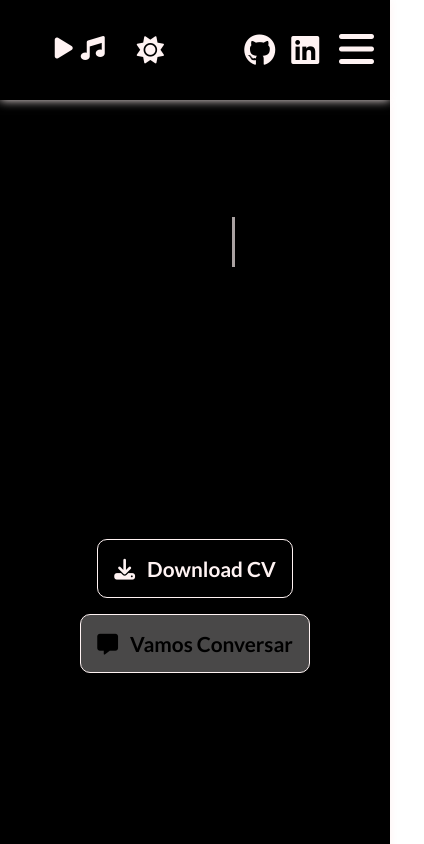
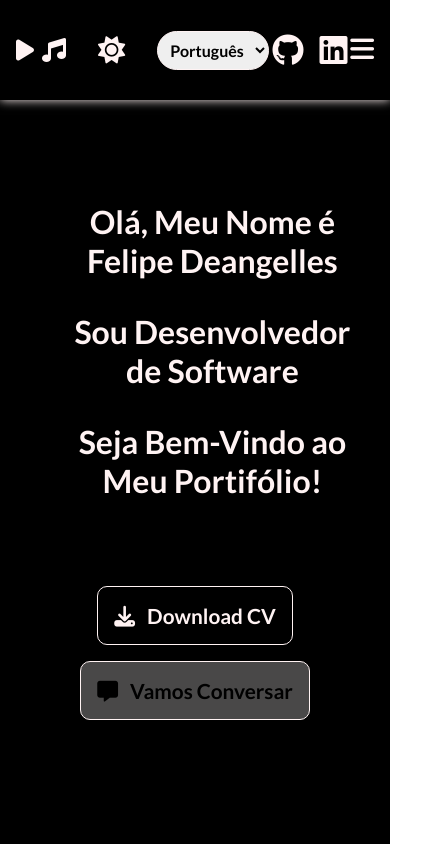
Before and after one commit to DeangellesES/portifolio, a plain HTML site: page index.html in a window 390 px wide. Shown: the top 844 px of the page, 424 px wide, since content can reach past the window. Drawn offline with nearby package versions, Linux system fonts and the light colour scheme.

Commit message:
portifolio

```diff
--- a/assets/css/styles.scss
+++ b/assets/css/styles.scss
@@ -198,18 +198,15 @@ header {
             }
         }
 
-        h1 {
-            margin: -5rem auto 0;
-            width: 60%;
-            text-align: center;
-        }
-
         // animação escrevendo em loop
         #text {
             color: var(--cor-texto);
             font-size: 4rem;
             height: 20px;
             text-shadow: 1px 1px 5px var(--cor-texto);
+            margin: -5rem auto 0;
+            width: 60%;
+            text-align: center;
         }
 
         #text::after {
@@ -227,6 +224,10 @@ header {
             from {
                 opacity: 1;
             }
+        }
+
+        .apresentacao-titulo_responsivo {
+            display: none;
         }
 
         .apresentacao-sociais {
@@ -691,15 +692,45 @@ footer {
 // INICIO RESPONSIVIDADE
 /* Celulares */
 @media (max-width: 480px) {
+
+    .cabecalho-topo-sociais {
+            margin-right: 1rem !important;
+        }
+
+    header .esconder-bars {
+        cursor: pointer;
+        display: block;
+        font-size: 1.7rem !important;
+        margin-top: 2.2rem !important;
+    }
+
+    #cabecalho-lang-switcher {
+        display: block;
+    }
+
     .apresentacao {
 
         .apresentacao-topo {
-            width: 100px;
+            // width: 100px;
 
             #text {
+                display: none;
                 margin: 1.5rem 0 0 2.1rem !important;
-                width: 390px !important;
-                font-size: 3rem;
+                width: 350px !important;
+                font-size: 2rem !important;
+            }
+
+            .apresentacao-titulo_responsivo {
+                display: block !important;
+
+                .apresentacao-titulo_responsivo__titulo {
+                    display: block !important;
+                    width: 300px !important;
+                    color: var(--cor-texto);
+                    margin: 2rem 0 0 3rem !important;
+                    text-align: center;
+                    font-size: 2rem !important;
+                }
             }
         }
 
@@ -816,6 +847,7 @@ footer {
         display: flex !important;
         justify-content: start !important;
         color: #fff !important;
+        align-items: center !important;
         gap: 2rem;
 
         i {
@@ -860,7 +892,32 @@ footer {
         select {
             display: none;
         }
+
+        #cabecalho-lang-switcher {
+            display: block;
+            border: 1px solid var(--cor-texto);
+            border-radius: 20px;
+            cursor: pointer;
+            font-size: 1rem;
+            font-weight: 600;
+            outline: none;
+            padding: .5rem;
+            width: fit-content;
+
+            &:hover {
+                box-shadow: 0 0 20px 0 var(--cor-texto);
+            }
+
+            option {
+                background-color: #000;
+                color: #fff;
+                font-size: 1rem;
+                padding: 1rem;
+            }
+        }
     }
+
+
 
     .cabecalho-topo-sociais {
         display: flex !important;
@@ -890,10 +947,28 @@ footer {
     .apresentacao-topo {
 
         #text {
-            margin: 0 auto !important;
-            margin-left: 1rem !important;
-            width: 500px !important;
+            display: none;
+            // margin: 0 auto !important;
+            // margin-left: 4rem !important;
+            // width: 450px !important;
+            // font-size: 2.7rem !important;
+            // justify-content: center;
         }
+
+        .apresentacao-titulo_responsivo {
+            display: block !important;
+
+            .apresentacao-titulo_responsivo__titulo {
+                display: block !important;
+                width: 350px !important;
+                color: var(--cor-texto);
+                margin: 2rem 0 0 7rem !important;
+                text-align: center;
+                font-size: 2.3rem;
+            }
+        }
+
+
 
         .apresentacao-topo_players {
             display: none;
@@ -905,7 +980,7 @@ footer {
     }
 
     .apresentacao-curriculo {
-        margin-top: 13rem !important;
+        margin-top: 1rem !important;
     }
 
     // FIM SECAO APRESENTACAO
@@ -938,6 +1013,7 @@ footer {
             }
         }
     }
+
     // FIM SECAO SOBRE
 
     // INICIO HABILIDADES
@@ -957,6 +1033,7 @@ footer {
             display: none;
         }
     }
+
     // FIM HABILIDADES
 
     // INICIO SECAO CONTATO
@@ -965,6 +1042,7 @@ footer {
         flex-direction: column;
         flex-wrap: wrap;
     }
+
     // FIM SECAO CONTATO
 
     footer {
--- a/assets/js/script.js
+++ b/assets/js/script.js
@@ -22,6 +22,15 @@ const toggleIcon = document.getElementById('toggleIcon');
 toggleBtn.addEventListener('click', () => {
     toggleIcon.classList.toggle('fa-sun');
     toggleIcon.classList.toggle('fa-moon');
+});
+
+// troca icone de sol pra lua e vice versa
+const toggleBtnResponsivo = document.getElementById('cabecalho-toggleBtn');
+const toggleIconResponsivo = document.getElementById('cabecalho-toggleIcon');
+
+toggleBtnResponsivo.addEventListener('click', () => {
+    toggleIconResponsivo.classList.toggle('fa-sun');
+    toggleIconResponsivo.classList.toggle('fa-moon');
 });
 
 function menuClick() {
@@ -87,6 +96,9 @@ const translations = {
         item2: "Habilidades",
         item3: "Projetos",
         item4: "Contato",
+        apresentacaoNome: "Olá, Meu Nome é Felipe Deangelles",
+        apresentacaoSou: "Sou Desenvolvedor de Software",
+        apresentacaoSeja: "Seja Bem-Vindo ao Meu Portifólio!",
         vamosConversar: "Vamos conversar",
         aboutMe: "Sobre Mim",
         apresentacaoPessoal: "Apresentação Pessoal",
@@ -123,6 +135,9 @@ const translations = {
         item2: "Skills",
         item3: "Projects",
         item4: "Contact",
+        apresentacaoNome: "Hello, My Name is Felipe Deangelles",
+        apresentacaoSou: "I am a Software Developer",
+        apresentacaoSeja: "Welcome to My Portfolio!",
         vamosConversar: "Let's talk",
         aboutMe: "About Me",
         apresentacaoPessoal: "Personal Presentation",
@@ -159,6 +174,9 @@ const translations = {
         item2: "Habilidades",
         item3: "Proyectos",
         item4: "Contacto",
+        apresentacaoNome: "Hola, mi Nombre es Felipe Deangelles",
+        apresentacaoSou: "Soy Desarrollador de Software",
+        apresentacaoSeja: "¡Bienvenidos a mi Portafolio!",
         vamosConversar: "hablemos",
         aboutMe: "Acerca de mí",
         apresentacaoPessoal: "Presentación Personal",
@@ -189,6 +207,19 @@ const langSwitcher = document.getElementById("lang-switcher");
 
 langSwitcher.addEventListener("change", () => {
     const selectedLang = langSwitcher.value;
+    const elements = document.querySelectorAll("[data-i18n]");
+
+    elements.forEach((element) => {
+        const key = element.getAttribute("data-i18n");
+        element.textContent = translations[selectedLang][key];
+    });
+});
+
+// TRADUZIR TELA RESPONSIVA
+const langSwitcherResponsivo = document.getElementById("cabecalho-lang-switcher");
+
+langSwitcherResponsivo.addEventListener("change", () => {
+    const selectedLang = langSwitcherResponsivo.value;
     const elements = document.querySelectorAll("[data-i18n]");
 
     elements.forEach((element) => {
--- a/index.html
+++ b/index.html
@@ -25,8 +25,8 @@
                 <audio id="cabecalho-musica" src="musica.mp4"></audio>
             </div>
 
-            <div class="cabecalho-altera-cor" id="toggleBtn">
-                <i class="fa-solid fa-sun" id="toggleIcon" onclick="trocarTema()"></i>
+            <div class="cabecalho-altera-cor" id="cabecalho-toggleBtn">
+                <i class="fa-solid fa-sun" id="cabecalho-toggleIcon" onclick="trocarTema()"></i>
 
             </div>
 
@@ -85,6 +85,12 @@
                 </div>
 
                 <h1 id="text" data-i18n="intro1"></h1>
+
+                <div class="apresentacao-titulo_responsivo">
+                    <h1 class="apresentacao-titulo_responsivo__titulo" data-i18n="apresentacaoNome">Olá, Meu Nome é Felipe Deangelles</h1>
+                    <h1 class="apresentacao-titulo_responsivo__titulo" data-i18n="apresentacaoSou">Sou Desenvolvedor de Software</h1>
+                    <h1 class="apresentacao-titulo_responsivo__titulo" data-i18n="apresentacaoSeja">Seja Bem-Vindo ao Meu Portifólio!</h1>
+                </div>
 
                 <div class="apresentacao-sociais">
                     <div class="apresentacao-sociais_listra"></div>
```
Also changed, not shown: assets/css/styles.css, 1 other file.
